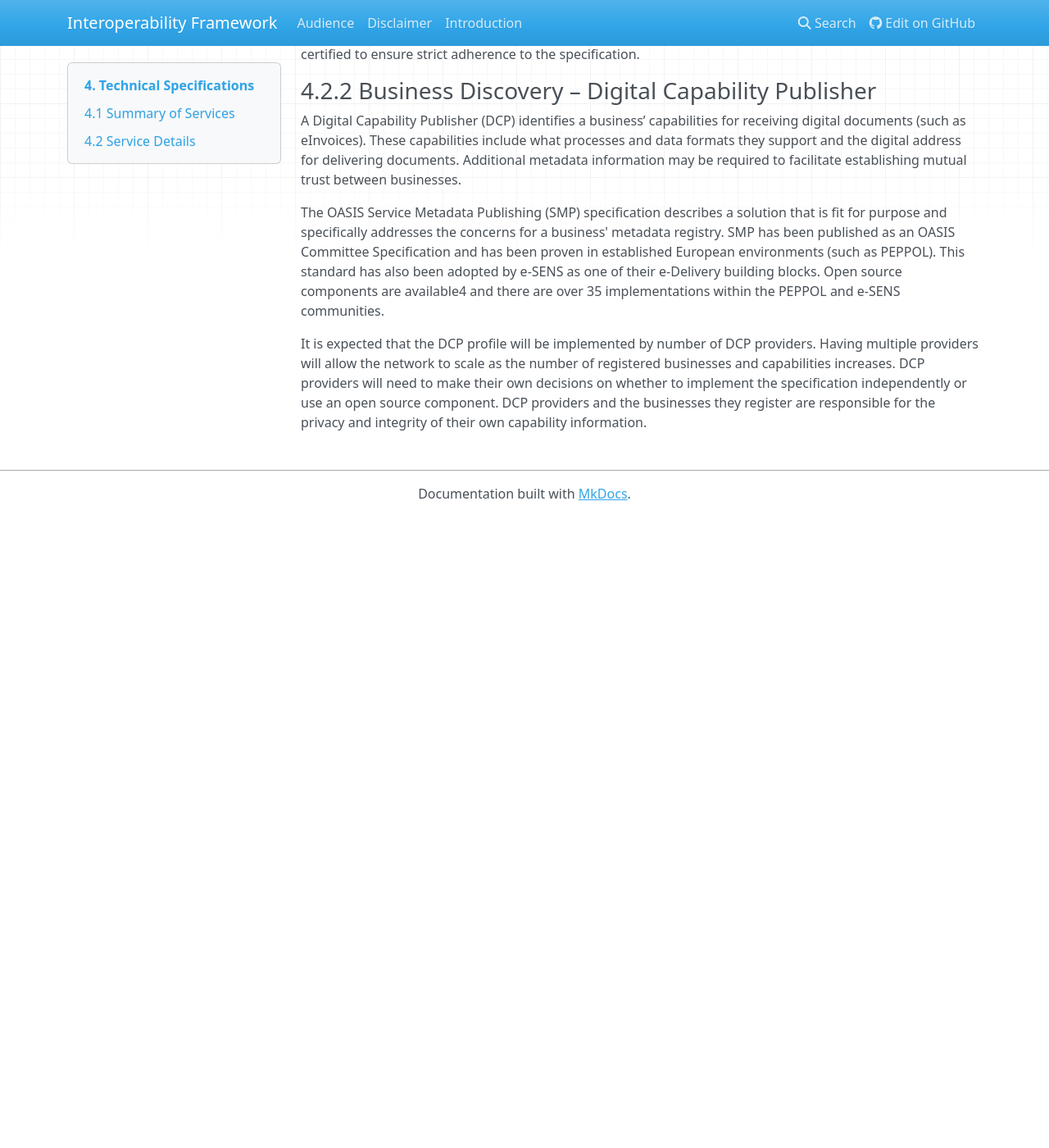
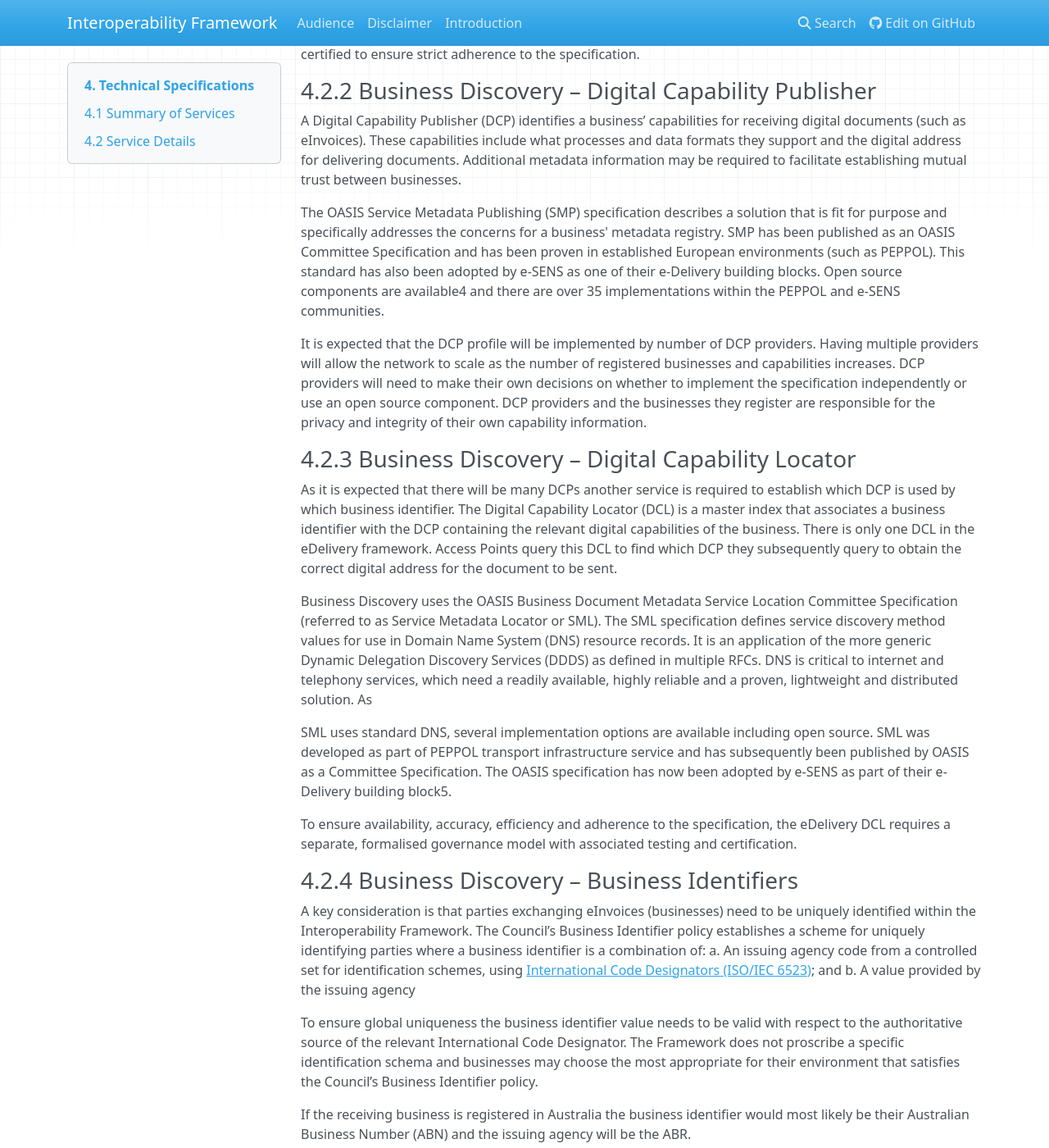
Before and after one commit to Kanwal-ATO/Interoperability-Framework, an MkDocs documentation site: the page built from docs/technicalspecifications.md, in a window 1280 px wide and 1400 px high, scrolled down 1273 px. Shown: the whole window at 82% size. Built offline with MkDocs 1.6.1, drawn with Linux system fonts in a browser that asks for light colours; nearby versions of some CDN libraries; old or Windows-style settings are respelled for this version of MkDocs; before the commit the page ends 1903 px from its top, so only the background shows below that; some of the changed text lies outside the part shown.

Commit message:
Update technicalspecifications.md

```diff
--- a/docs/technicalspecifications.md
+++ b/docs/technicalspecifications.md
@@ -45,3 +45,53 @@ A Digital Capability Publisher (DCP) identifies a business’ capabilities for r
 The OASIS Service Metadata Publishing (SMP) specification describes a solution that is fit for purpose and specifically addresses the concerns for a business' metadata registry. SMP has been published as an OASIS Committee Specification and has been proven in established European environments (such as PEPPOL). This standard has also been adopted by e-SENS as one of their e-Delivery building blocks. Open source components are available4 and there are over 35 implementations within the PEPPOL and e-SENS communities.
 
 It is expected that the DCP profile will be implemented by number of DCP providers. Having multiple providers will allow the network to scale as the number of registered businesses and capabilities increases. DCP providers will need to make their own decisions on whether to implement the specification independently or use an open source component. DCP providers and the businesses they register are responsible for the privacy and integrity of their own capability information.
+
+###4.2.3 Business Discovery – Digital Capability Locator
+
+As it is expected that there will be many DCPs another service is required to establish which DCP is used by which business identifier. The Digital Capability Locator (DCL) is a master index that associates a business identifier with the DCP containing the relevant digital capabilities of the business. There is only one DCL in the eDelivery framework. Access Points query this DCL to find which DCP they subsequently query to obtain the correct digital address for the document to be sent.
+
+Business Discovery uses the OASIS Business Document Metadata Service Location Committee Specification (referred to as Service Metadata Locator or SML). The SML specification defines service discovery method values for use in Domain Name System (DNS) resource records. It is an application of the more generic Dynamic Delegation Discovery Services (DDDS) as defined in multiple RFCs. DNS is critical to internet and telephony services, which need a readily available, highly reliable and a proven, lightweight and distributed solution. As
+
+SML uses standard DNS, several implementation options are available including open source.
+SML was developed as part of PEPPOL transport infrastructure service and has subsequently been published by OASIS as a Committee Specification. The OASIS specification has now been adopted by e-SENS as part of their e-Delivery building block5.
+
+To ensure availability, accuracy, efficiency and adherence to the specification, the eDelivery DCL requires a separate, formalised governance model with associated testing and certification.
+
+###4.2.4 Business Discovery – Business Identifiers
+
+A key consideration is that parties exchanging eInvoices (businesses) need to be uniquely identified within the Interoperability Framework. The Council’s Business Identifier policy establishes a scheme for uniquely identifying parties where a business identifier is a combination of:
+ a. An issuing agency code from a controlled set for identification schemes, using [International Code Designators (ISO/IEC 6523)](http://www.cyber-identity.com/iso6523); and
+ b. A value provided by the issuing agency
+
+To ensure global uniqueness the business identifier value needs to be valid with respect to the authoritative source of the relevant International Code Designator. The Framework does not proscribe a specific identification schema and businesses may choose the most appropriate for their environment that satisfies the Council’s Business Identifier policy.
+
+If the receiving business is registered in Australia the business identifier would most likely be their Australian Business Number (ABN) and the issuing agency will be the ABR.
+
+The use of ABN for the Australian business identifier will benefit the business-to-business community because:
+ - All eligible businesses are entitled to register for an ABN at no charge;
+ - The ABN is recognised as the legal business identifier in Australia;
+ - The ABN is currently required in Australian tax invoices;
+ - There exists a centralised, trusted registrar for ABNs that has implemented the necessary governance to protect the integrity of the registration process; and
+ - The Australian Business Register has a registered International Code Designator.
+
+However, there are at least two scenarios where the ABN may not suffice:
+ 1. Australian business that operating separate business units (under the same ABN) and may require different digital addresses for
+    different eInvoices; or
+ 2. If the receiving business is not registered in Australia.
+
+In these scenarios the issuing agency can be chosen from [the ICD set of ISO/IEC 6523](http://www.cyber-identity.com/iso6523) and the identifier can be a member of that identification scheme (such as a GLN, DUNS, etc.).
+
+###4.2.5 eInvoicing – Semantic Model
+
+The semantic model of the core elements of an eInvoice defines the information elements and business rules for the taxation, verification, matching and payment requirements for eInvoicing.
+
+It follows a proven approach based on the European standardisation work undertaken by the CEN BII Workshop and CEN Technical Committee 434 in their publication ‘Electronic invoicing - Semantic data model of the core elements of an electronic invoice’ [(prEN 16931)](http://standards.cen.eu/dyn/www/f?p=204:110:0::::FSP_PROJECT,FSP_LANG_ID:60602,25&cs=1EDAF8ACA5277C7EF32DC6EFAEF077D41). Following the same approach will also aid in aligning Australian and European implementations.
+The European model has been adapted for Australian requirements.
+
+###4.2.6 eInvoicing – Data Format
+
+Adopting a common eInvoice data format will simplify the effort and minimise the cost of establishing Access Points. This is because if all eInvoices have the same data format when exchanged between Access Points only one interface needs to be supported.
+
+The complexity (and cost and therefore barriers to entry) rises exponentially with every additional data format used. The use of one common format between Access Points (regardless of the business applications involved) is a significant factor in the Council’s Interoperability Framework that separates it from being just another eInvoice solution.
+
+The eInvoicing data format is based on the international, royalty free, open standard known as the [OASIS UBL 2.1 Invoice](http://docs.oasis-open.org/ubl/os-UBL-2.1/UBL-2.1.html#T-INVOICE). UBL 2.1 is also a joint publication of ISO and IEC known as ISO/IEC 19845:2015 ‘Information technology - Universal business language version 2.1 (UBL v2.1)’.
```
